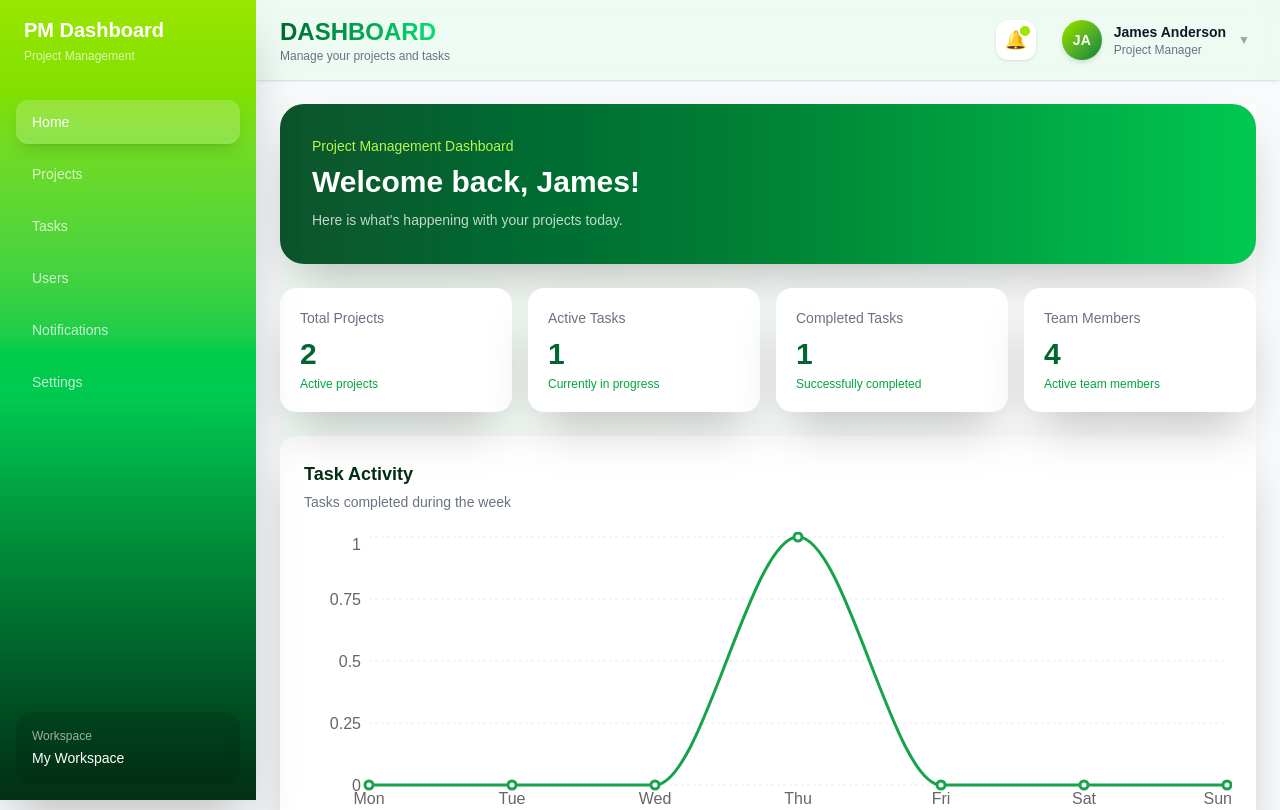
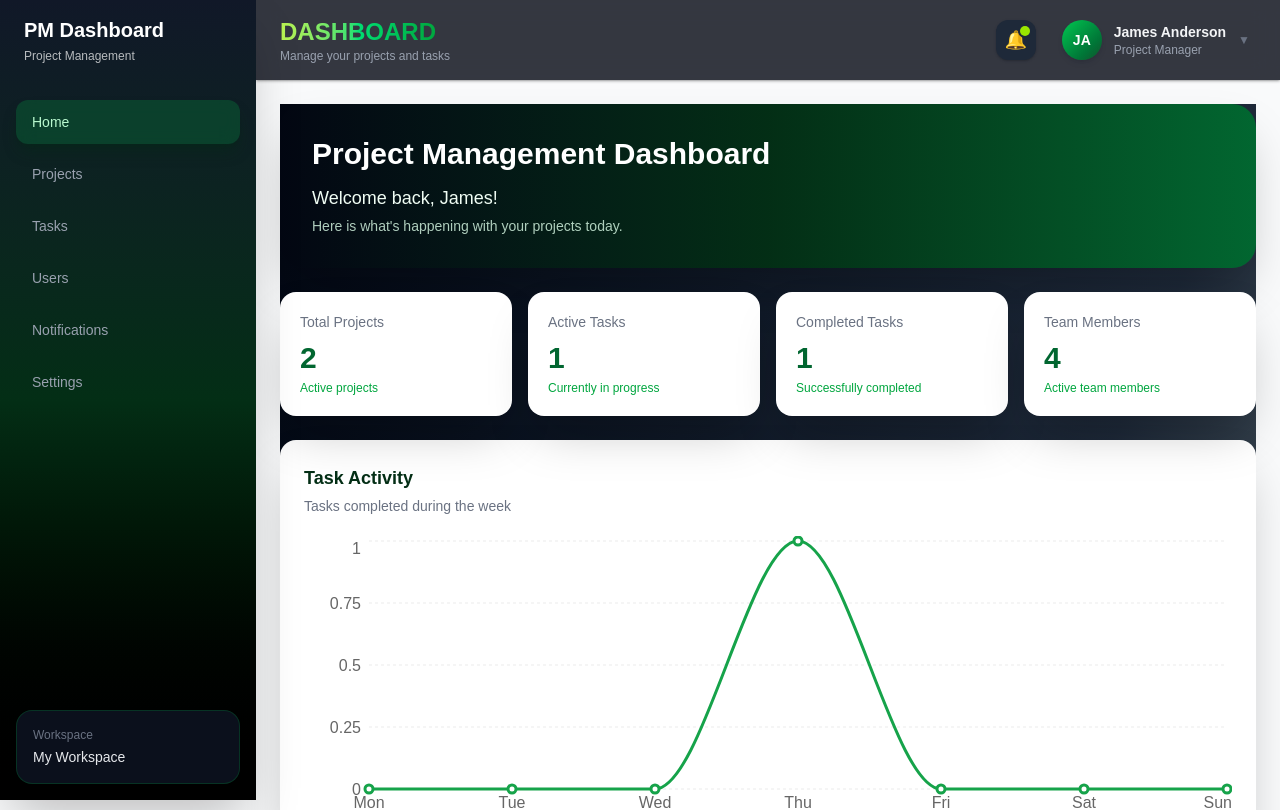
Before and after one commit to Reza-Bamoniri/Managment-Dashboard-Projects, a React (Vite) app: page / in a window 1280 px wide. Shown: the top 810 px of the page. Built offline with nearby package versions, Linux system fonts and the light colour scheme; data requests are answered from the project's data file.

Commit message:
style: add dark mode to home background

```diff
--- a/index.html
+++ b/index.html
@@ -1,5 +1,5 @@
 <!doctype html>
-<html lang="en" class="">
+<html lang="en" class="dark">
   <head>
     <meta charset="UTF-8" />
     <link rel="icon" type="image/svg+xml" href="/favicon.svg" />
--- a/src/components/home/WelcomeSection.tsx
+++ b/src/components/home/WelcomeSection.tsx
@@ -1,19 +1,31 @@
 function WelcomeSection() {
   return (
-    <section className="rounded-3xl bg-linear-to-r from-green-900 via-green-700 to-green-500 p-6 shadow-2xl sm:p-8">
-      <div className="max-w-2xl">
-        <p className="text-sm font-medium text-lime-300">
-          Project Management Dashboard
-        </p>
+    <section
+      className="
+        rounded-3xl
+        bg-linear-to-r
+        from-green-900
+        via-green-700
+        to-green-500
+        p-6
+        shadow-2xl
+        sm:p-8
+        dark:from-gray-950
+        dark:via-green-950
+        dark:to-green-800
+      "
+    >
+      <h1 className="text-2xl font-bold text-white sm:text-3xl">
+        Project Management Dashboard
+      </h1>
 
-        <h1 className="mt-2 text-2xl font-bold text-white sm:text-3xl">
-          Welcome back, James!
-        </h1>
+      <p className="mt-3 text-lg font-medium text-green-50">
+        Welcome back, James!
+      </p>
 
-        <p className="mt-2 text-sm leading-6 text-white/75">
-          Here is what's happening with your projects today.
-        </p>
-      </div>
+      <p className="mt-1 text-sm text-green-100/80">
+        Here is what's happening with your projects today.
+      </p>
     </section>
   );
 }
--- a/src/pages/Home.tsx
+++ b/src/pages/Home.tsx
@@ -8,20 +8,27 @@ import RecentComments from "../components/home/RecentComments";
 
 function Home() {
   return (
-    <div className="min-h-full space-y-6 bg-linear-to-br from-green-50/70 via-white to-lime-50/40">
+    <div
+      className="
+        min-h-full
+        space-y-6
+        bg-linear-to-br
+        from-green-50/70
+        via-white
+        to-lime-50/40
+        dark:from-gray-950
+        dark:via-gray-800
+        dark:to-green-950/40
+      "
+    >
       <WelcomeSection />
-
       <SummaryCards />
-
       <TaskActivityChart />
-
       <ProjectsOverview />
-
       <RecentTasks />
 
       <section className="grid grid-cols-1 gap-6 lg:grid-cols-2">
         <UpcomingDeadlines />
-
         <RecentComments />
       </section>
     </div>
```
